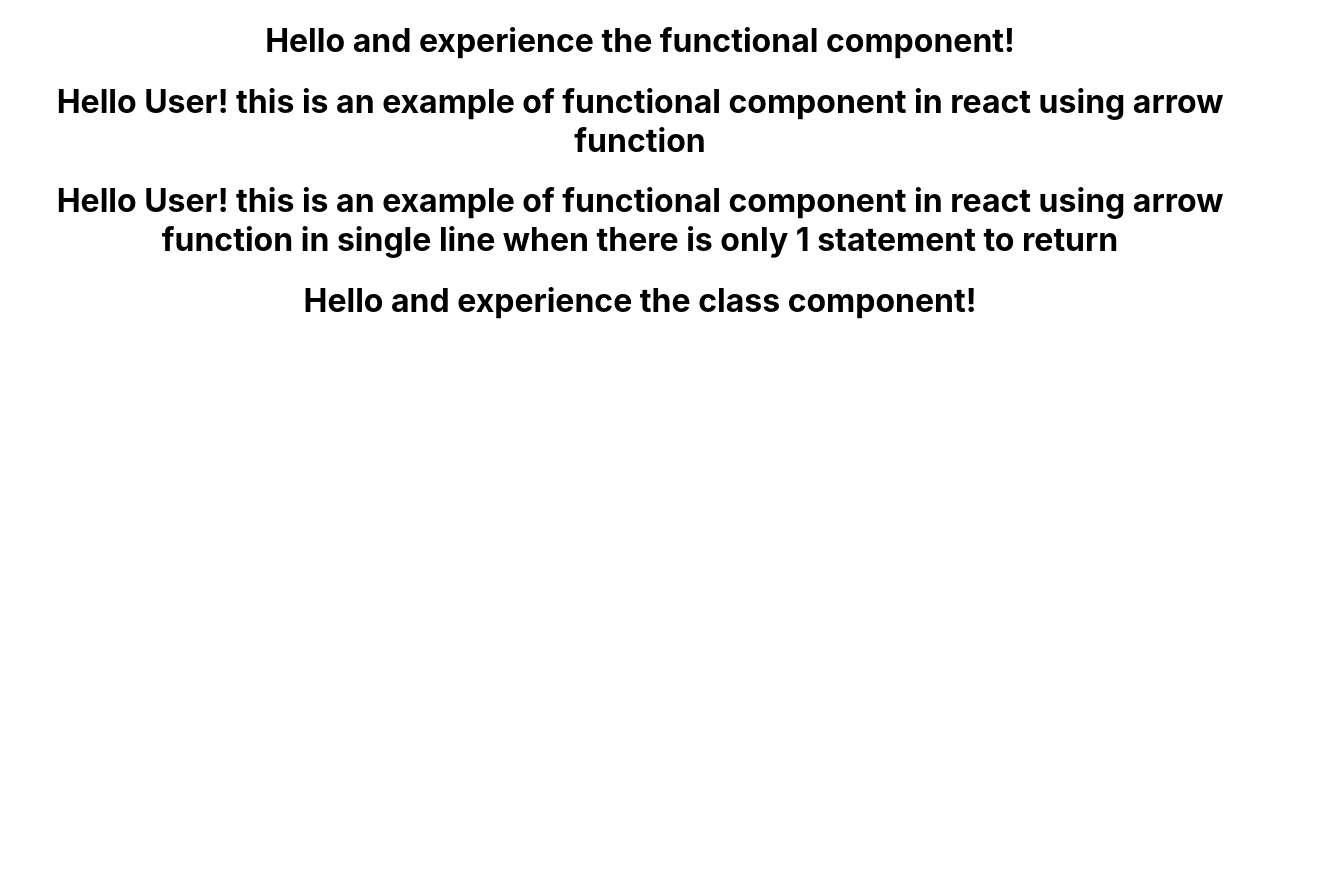
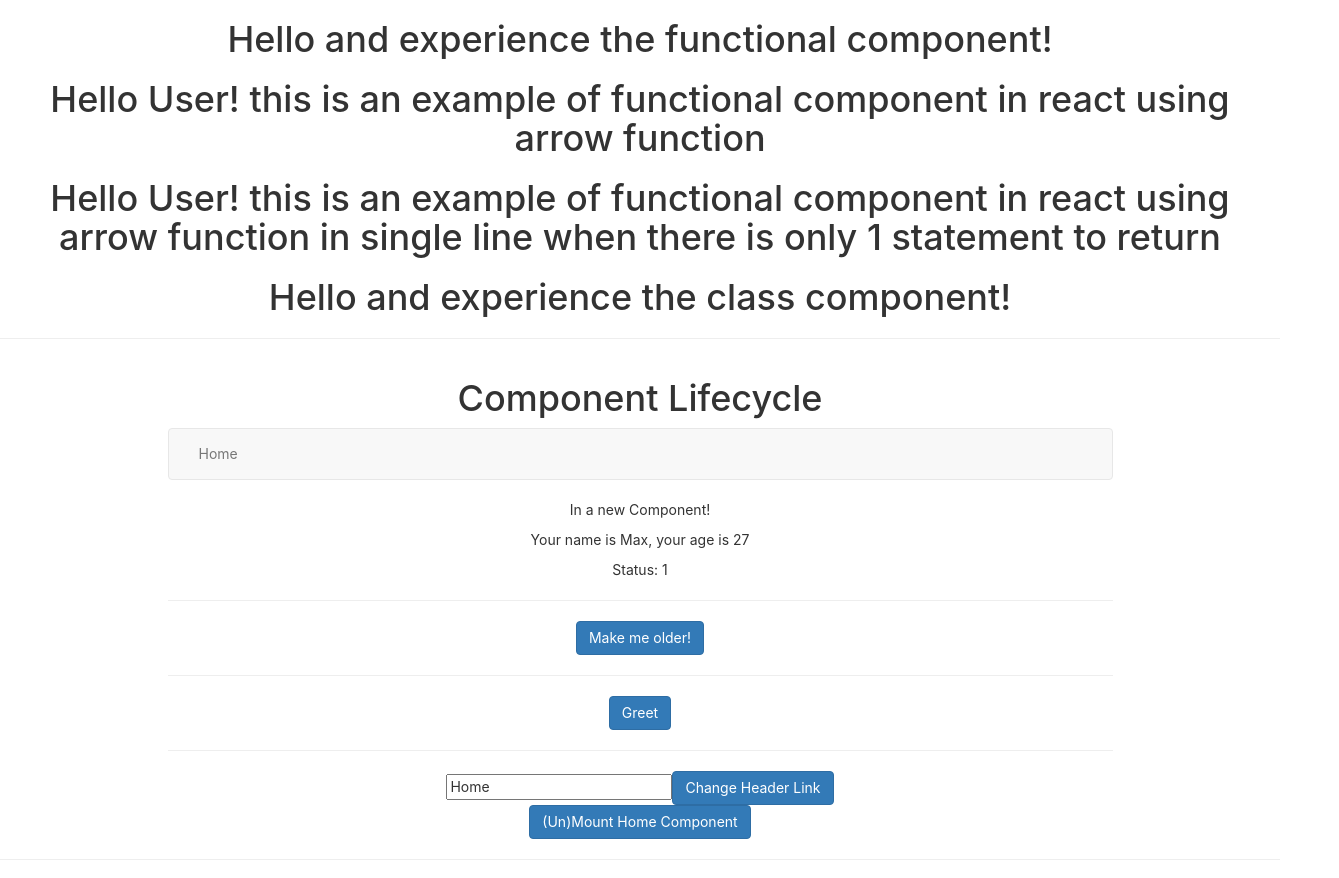
Before and after one commit to sauravsavarn/reactjs-QuickStart, a React (Create React App) app: page / in a window 1280 px wide. Shown: the whole page, 1339 px wide, since content can reach past the window. Before the commit the page ends 800 px from the top, so only its background shows below. Built offline with nearby package versions, Linux system fonts and the light colour scheme.

Commit message:
Changes: 1. component lifecycle methods implementation

```diff
--- a/public/index.html
+++ b/public/index.html
@@ -15,6 +15,8 @@
       user's mobile device or desktop. See https://developers.google.com/web/fundamentals/web-app-manifest/
     -->
     <link rel="manifest" href="%PUBLIC_URL%/manifest.json" />
+    <link rel="stylesheet" href="https://maxcdn.bootstrapcdn.com/bootstrap/3.3.7/css/bootstrap.min.css" integrity="sha384-BVYiiSIFeK1dGmJRAkycuHAHRg32OmUcww7on3RYdg4Va+PmSTsz/K68vbdEjh4u" crossorigin="anonymous">
+
     <!--
       Notice the use of %PUBLIC_URL% in the tags above.
       It will be replaced with the URL of the `public` folder during the build.
--- a/src/App.js
+++ b/src/App.js
@@ -4,6 +4,7 @@
 import ExampleFunctionalComponentUsingArrowFunction from './components/example-functional-compoonent/ExampleFunctionalComponentUsingArrowFunction';
 import ExampleFunctionalComponentUsingArrowFunctionInSingleLine from './components/example-functional-compoonent/ExampleFunctionalComponentUsingArrowFunctionInSingleLine';
 import ExampleClassComponent from './components/example-class-component/ExampleClassComponent';
+import ExampleComponentLifecycle from './components/example-component-lifecycle/ExampleComponentLifecycle';
 // App component represents the view which when launch can be seen in the browser.
 function App() {
   return (
@@ -18,7 +19,12 @@
       <ExampleFunctionalComponentUsingArrowFunctionInSingleLine />
 
       {/* declaring basic class component */}
-      <ExampleClassComponent />
+      <ExampleClassComponent /><hr/>
+
+      {/* example to showcase component lifecycle */}
+      <ExampleComponentLifecycle >
+        <h1>Component Lifecycle</h1>
+      </ExampleComponentLifecycle><hr/>
     </div>
   );
 }
--- /dev/null
+++ b/src/components/example-component-lifecycle/ExampleComponentLifecycle.js
@@ -0,0 +1,67 @@
+import React, { Component } from 'react'
+import Home from './partial-components/Home';
+import { Header } from './partial-components/Header';
+
+
+export default class ExampleComponentLifecycle extends Component {
+
+  constructor(props) {
+    super(props)
+
+    this.state = {
+      homeLink: 'Home',
+      homeMounted: true
+    }
+  }
+  onGreet() {
+    alert("Hello!");
+  }
+
+  onChangeLinkName(newName) {
+    this.setState({
+      homeLink: newName
+    });
+  }
+
+  onChangeHomeMounted() {
+    this.setState({
+      homeMounted: !this.state.homeMounted
+    });
+  }
+
+  render() {
+    let homeComponent = "";
+
+    if (this.state.homeMounted) {
+      homeComponent = (
+        <Home
+          name={"Max"}
+          initialAge={27}
+          greet={this.onGreet}
+          changeLink={this.onChangeLinkName.bind(this)}
+          initialLinkName={this.state.homeLink}
+        />
+      );
+    }
+    return (
+      <div className="container">
+        <span>{this.props.children}</span>
+        <div className="row">
+          <div className="col-xs-10 col-xs-offset-1">
+            <Header homeLink={this.state.homeLink} />
+          </div>
+        </div>
+        <div className="row">
+          <div className="col-xs-10 col-xs-offset-1">
+            {homeComponent}
+          </div>
+        </div>
+        <div className="row">
+          <div className="col-xs-10 col-xs-offset-1">
+            <button onClick={this.onChangeHomeMounted.bind(this)} className="btn btn-primary">(Un)Mount Home Component</button>
+          </div>
+        </div>
+      </div>
+    );
+  }
+}
--- /dev/null
+++ b/src/components/example-component-lifecycle/partial-components/Header.js
@@ -0,0 +1,15 @@
+import React from "react";
+
+export const Header = (props) => {
+    return (
+        <nav className="navbar navbar-default">
+            <div className="container">
+                <div className="navbar-header">
+                    <ul className="nav navbar-nav">
+                        <li><a href="#">{props.homeLink}</a></li>
+                    </ul>
+                </div>
+            </div>
+        </nav>
+    );
+};
--- /dev/null
+++ b/src/components/example-component-lifecycle/partial-components/Home.js
@@ -0,0 +1,80 @@
+import React, { Component } from 'react'
+
+export default class Home extends Component {
+    constructor(props) {
+        super(props)
+
+        this.state = {
+            age: props.initialAge,
+            status: 0,
+            homeLink: props.initialLinkName
+        };
+        setTimeout(() => {
+            this.setState({
+                status: 1
+            });
+        }, 3000);
+        console.log("Constructor");
+    }
+
+    componentDidMount() {
+        console.log("Component did mount!");
+    }
+
+    shouldComponentUpdate(nextProps, nextState) {
+        console.log("Should Component update", nextProps, nextState);
+        // if (nextState.status === 1) {
+        //     return false;
+        // }
+        return true;
+    }
+
+    componentDidUpdate(prevProps, prevState) {
+        console.log("Component did update", prevProps, prevState);
+    }
+
+    componentWillUnmount() {
+        console.log("Component will unmount");
+    }
+
+    onMakeOlder() {
+        this.setState({
+            age: this.state.age + 3
+        });
+    }
+
+    onChangeLink() {
+        this.props.changeLink(this.state.homeLink);
+    }
+
+    onHandleChange(event) {
+        this.setState({
+            homeLink: event.target.value
+        });
+    }
+
+    render() {
+        return (
+            <div>
+                <p>In a new Component!</p>
+                <p>Your name is {this.props.name}, your age is {this.state.age}</p>
+                <p>Status: {this.state.status}</p>
+                <hr />
+                <button onClick={() => this.onMakeOlder()} className="btn btn-primary">Make me older!</button>
+                <hr />
+                <button onClick={this.props.greet} className="btn btn-primary">Greet</button>
+                <hr />
+                <input type="text" value={this.state.homeLink}
+                    onChange={(event) => this.onHandleChange(event)} />
+                <button onClick={this.onChangeLink.bind(this)} className="btn btn-primary">Change Header Link</button>
+            </div>
+        );
+    }
+}
+
+// Home.propTypes = {
+//     name: React.PropTypes.string,
+//     initialAge: React.PropTypes.number,
+//     greet: React.PropTypes.func,
+//     initialLinkName: React.PropTypes.string
+// };
```
